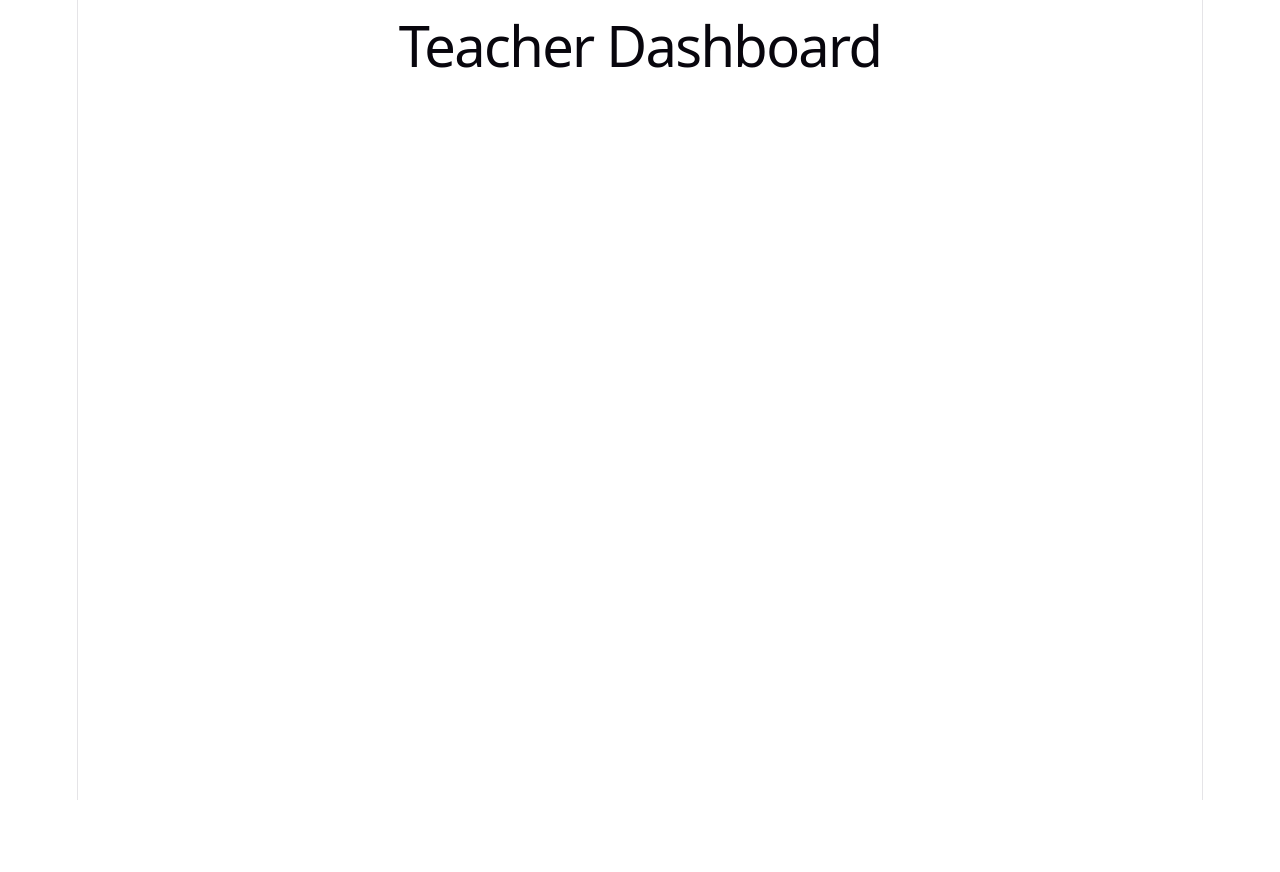
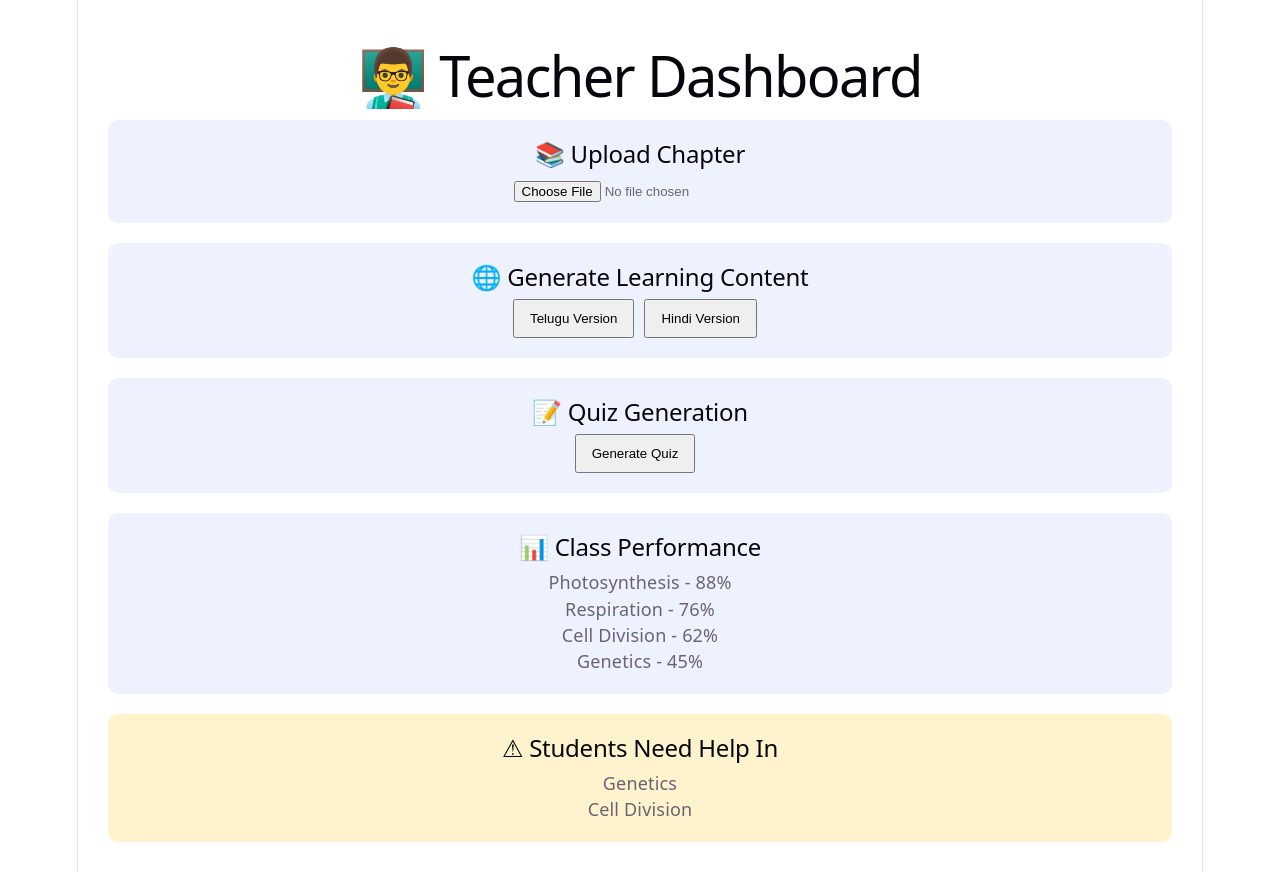
Before and after one commit to sreshtareddy0722/AI-Multilingual-Learning-Platform, a React app in the folder frontend/: page /teacher in a window 1280 px wide. Before the commit the page ends 800 px from the top, so only its background shows below. Built offline with nearby package versions, Linux system fonts and the light colour scheme; the HTML template or start-up script is replaced by a standard one.

Commit message:
Create teacher dashboard UI

```diff
--- a/frontend/src/pages/TeacherDashboard.jsx
+++ b/frontend/src/pages/TeacherDashboard.jsx
@@ -1,5 +1,70 @@
 function TeacherDashboard() {
-  return <h1>Teacher Dashboard</h1>;
+  return (
+    <div style={{ padding: "30px" }}>
+      <h1>👨‍🏫 Teacher Dashboard</h1>
+
+      <div style={card}>
+        <h2>📚 Upload Chapter</h2>
+        <input type="file" accept=".pdf" />
+      </div>
+
+      <div style={card}>
+        <h2>🌐 Generate Learning Content</h2>
+
+        <button style={button}>
+          Telugu Version
+        </button>
+
+        <button style={button}>
+          Hindi Version
+        </button>
+      </div>
+
+      <div style={card}>
+        <h2>📝 Quiz Generation</h2>
+
+        <button style={button}>
+          Generate Quiz
+        </button>
+      </div>
+
+      <div style={card}>
+        <h2>📊 Class Performance</h2>
+
+        <p>Photosynthesis - 88%</p>
+        <p>Respiration - 76%</p>
+        <p>Cell Division - 62%</p>
+        <p>Genetics - 45%</p>
+      </div>
+
+      <div style={warningCard}>
+        <h2>⚠ Students Need Help In</h2>
+
+        <p>Genetics</p>
+        <p>Cell Division</p>
+      </div>
+    </div>
+  );
 }
 
+const card = {
+  background: "#eef2ff",
+  padding: "20px",
+  marginTop: "20px",
+  borderRadius: "10px",
+};
+
+const warningCard = {
+  background: "#fff3cd",
+  padding: "20px",
+  marginTop: "20px",
+  borderRadius: "10px",
+};
+
+const button = {
+  marginRight: "10px",
+  padding: "10px 15px",
+  cursor: "pointer",
+};
+
 export default TeacherDashboard;
```
